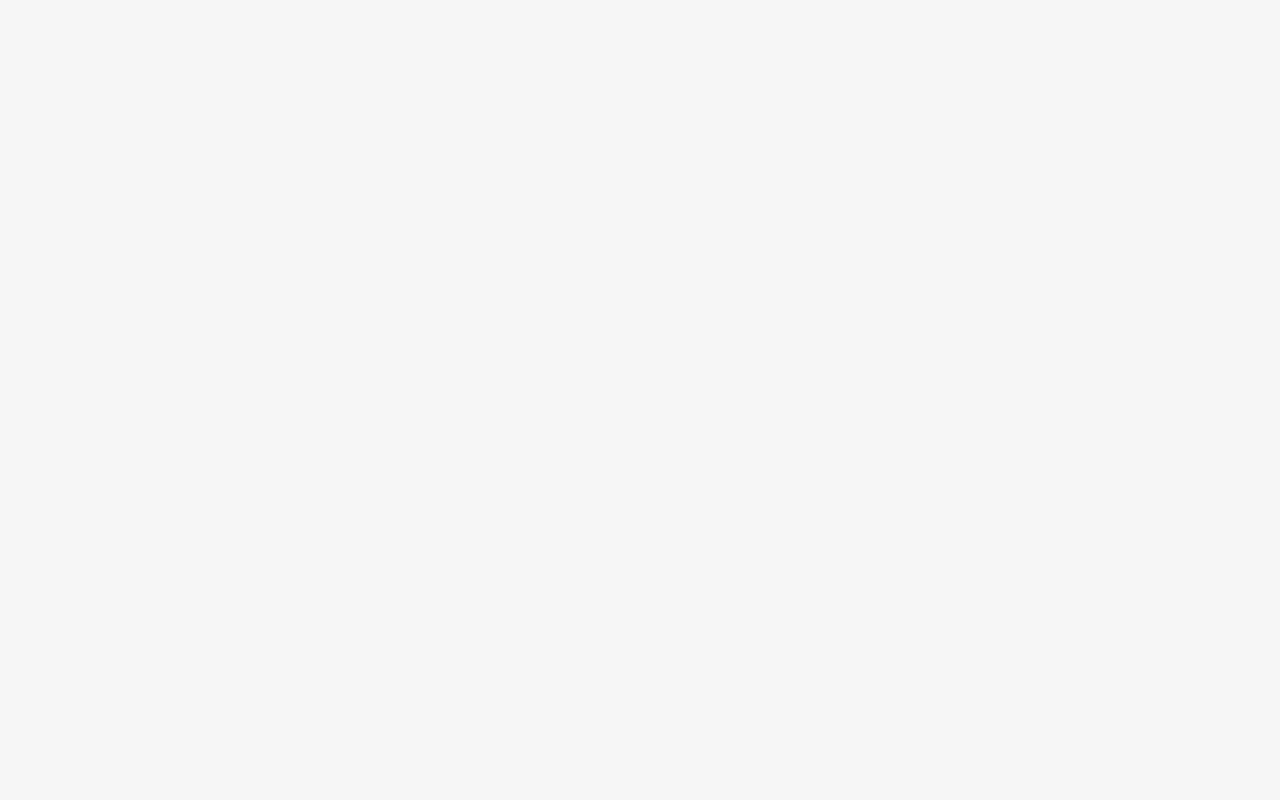
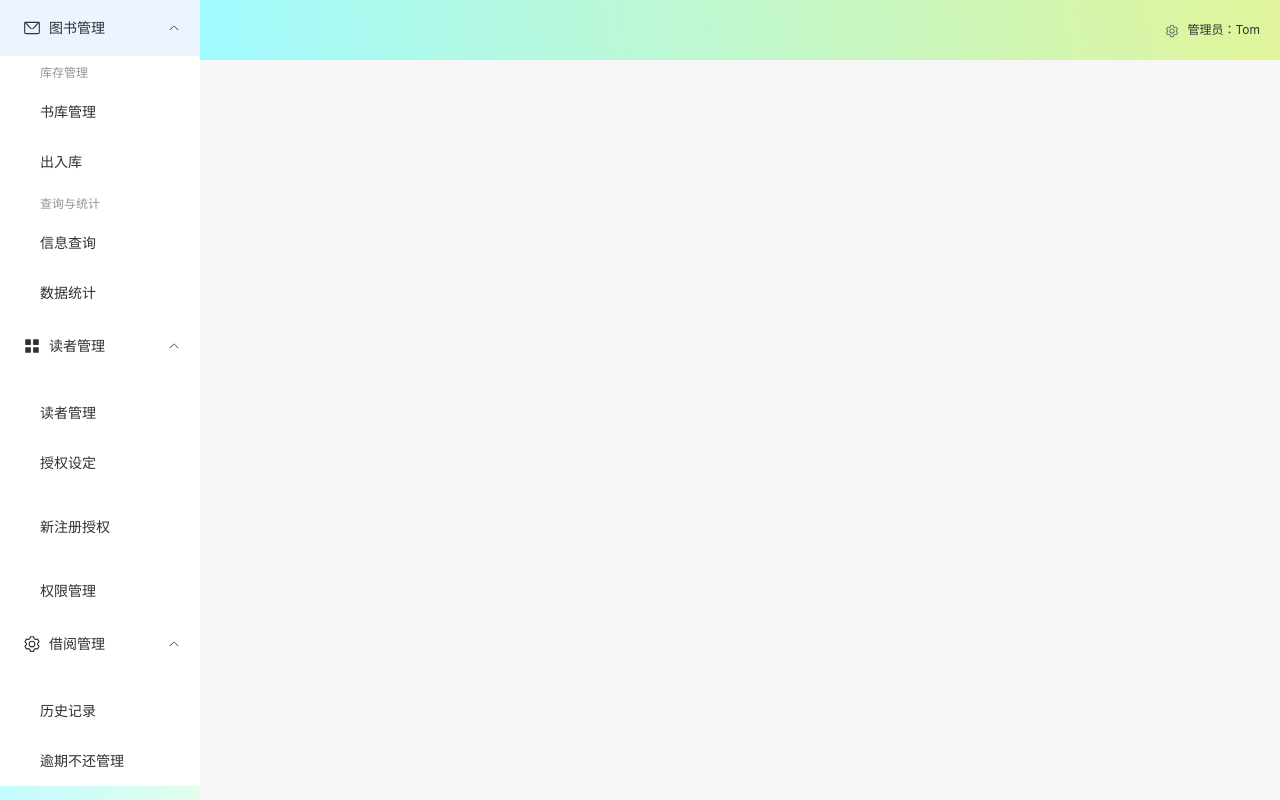
Before and after one commit to YusJade/Vue3-Element-Plus-Web, a Vue app: page /workspace in a window 1280 px wide. Before the commit this address had no page. Built offline with nearby package versions, Linux system fonts and the light colour scheme.

Commit message:
搭建管理员workspace和库存管理页面

```diff
--- a/src/components/TableC.vue
+++ b/src/components/TableC.vue
@@ -64,8 +64,8 @@
                 style="margin-right: 4px"
               >
                 <!-- <i v-if="item.icon" :class="item.icon"></i> -->
-                <el-icon>
-                  <component :is="item.icon" v-if="item.icon"></component>
+                <el-icon v-if="item.icon">
+                  <component :is="item.icon"></component>
                 </el-icon>
                 {{ item.text }}
               </el-button>
--- /dev/null
+++ b/src/views/InventoryManage.vue
@@ -0,0 +1,104 @@
+<template>
+  <el-button @click="addDialogVisable = true">新建书库</el-button>
+  <TableC v-bind="tableConfig">
+  </TableC>
+  <ElDialog v-model="editDialogVisable" title="编辑库存信息" width="400">
+    <div style="margin-bottom: 12px;">
+      <span>标题：</span>
+      <el-input v-model="inventoryInfoSelected.bookTitle"></el-input>
+      <span>作者：</span>
+      <el-input v-model="inventoryInfoSelected.author"></el-input>
+      <span>出版社：</span>
+      <el-input v-model="inventoryInfoSelected.publisher"></el-input>
+    </div>
+    <el-button type="primary" @click="editDialogVisable = false">保存</el-button>
+    <el-button type="info" @click="editDialogVisable = false">取消</el-button>
+  </ElDialog>
+
+  <ElDialog v-model="addDialogVisable" title="添加库存信息" width="400">
+    <div style="margin-bottom: 12px;">
+      <span>标题：</span>
+      <el-input v-model="inventoryInfoAdded.bookTitle"></el-input>
+      <span>作者：</span>
+      <el-input v-model="inventoryInfoAdded.author"></el-input>
+      <span>出版社：</span>
+      <el-input v-model="inventoryInfoAdded.publisher"></el-input>
+    </div>
+    <el-button type="primary" @click="addDialogVisable = false">保存</el-button>
+    <el-button type="info" @click="addDialogVisable = false">取消</el-button>
+  </ElDialog>
+</template>
+
+<script lang="ts" setup>
+import TableC from '@/components/TableC.vue'
+import { TableConfigInterface } from '@/components/TableC.vue'
+import { Book, BookInventory } from '@/type'
+import { Message } from '@/utils/message';
+import { ElDialog } from 'element-plus';
+import { ref, toRaw } from 'vue'
+
+const inventoryInfoSelected = ref<BookInventory>()
+const inventoryInfoAdded = ref<BookInventory>({
+
+})
+let editDialogVisable = ref<boolean>(false)
+let addDialogVisable = ref<boolean>(false)
+
+const tableConfig: TableConfigInterface = {
+  api: '/book-inventory/list',
+  columns: [
+    {
+      prop: 'inventoryId',
+      label: '书库编号',
+    },
+    {
+      prop: 'bookTitle',
+      label: '图书标题',
+    },
+    {
+      prop: 'author',
+      label: '作者',
+    },
+    {
+      prop: 'publisher',
+      label: '出版社',
+    },
+    {
+      prop: 'categoryId',
+      label: '分类编号',
+    },
+    {
+      prop: 'quantity',
+      label: '在库数目',
+    }
+  ],
+  operation: {
+    columns: [
+      {
+        click: (row: BookInventory) => {
+          inventoryInfoSelected.value = toRaw(row)
+          editDialogVisable.value = true
+          Message('编辑库存信息')
+        },
+        text: '编辑',
+        // icon: '',
+        type: 'primary'
+      },
+      {
+        click: () => {},
+        text: '出入库',
+        type: 'warning'
+      },
+      {
+        click: () => {},
+        text: '删除',
+        type: 'danger'
+      },
+    ]
+  }
+}
+
+</script>
+
+<style>
+</style>
--- /dev/null
+++ b/src/views/WorkSpace.vue
@@ -0,0 +1,115 @@
+<template>
+  <el-container class="layout-container-demo" style="height: 100%">
+    <el-aside width="200px">
+      <el-scrollbar>
+        <el-menu :default-openeds="['1', '2', '3']" :router="true">
+          <el-sub-menu index="1">
+            <template #title>
+              <el-icon><message /></el-icon>图书管理
+            </template>
+            <el-menu-item-group title="库存管理">
+              <el-menu-item index="/workspace/inventory-manage">书库管理</el-menu-item>
+              <el-menu-item index="1-3-2">出入库</el-menu-item>
+            </el-menu-item-group>
+            <el-menu-item-group title="查询与统计">
+              <el-menu-item index="1-4-1">信息查询</el-menu-item>
+              <el-menu-item index="1-4-1">数据统计</el-menu-item>
+            </el-menu-item-group>
+          </el-sub-menu>
+          <el-sub-menu index="2">
+            <template #title>
+              <el-icon><icon-menu /></el-icon>读者管理
+            </template>
+            <el-menu-item-group>
+              <template #title></template>
+              <el-menu-item index="2-1">读者管理</el-menu-item>
+              <el-menu-item index="2-2">授权设定</el-menu-item>
+            </el-menu-item-group>
+            <el-menu-item-group title="">
+              <el-menu-item index="2-3">新注册授权</el-menu-item>
+            </el-menu-item-group>
+            <el-menu-item-group title="">
+              <el-menu-item index="2-4">权限管理</el-menu-item>
+            </el-menu-item-group>
+          </el-sub-menu>
+          <el-sub-menu index="3">
+            <template #title>
+              <el-icon><setting /></el-icon>借阅管理
+            </template>
+            <el-menu-item-group>
+              <!-- <template #title>Group 1</template> -->
+              <el-menu-item index="3-1">历史记录</el-menu-item>
+              <el-menu-item index="3-2">逾期不还管理</el-menu-item>
+            </el-menu-item-group>
+          </el-sub-menu>
+        </el-menu>
+      </el-scrollbar>
+    </el-aside>
+
+    <el-container>
+      <el-header style="text-align: right; font-size: 12px">
+        <div class="toolbar">
+          <el-dropdown>
+            <el-icon style="margin-right: 8px; margin-top: 1px">
+              <setting />
+            </el-icon>
+            <template #dropdown>
+              <el-dropdown-menu>
+                <el-dropdown-item>View</el-dropdown-item>
+                <el-dropdown-item>Add</el-dropdown-item>
+                <el-dropdown-item>Delete</el-dropdown-item>
+              </el-dropdown-menu>
+            </template>
+          </el-dropdown>
+          <span>管理员：Tom</span>
+        </div>
+      </el-header>
+
+      <el-main>
+        <el-scrollbar>
+          <RouterView></RouterView>
+        </el-scrollbar>
+      </el-main>
+    </el-container>
+  </el-container>
+</template>
+
+<script lang="ts" setup>
+import { ref } from 'vue'
+import { Menu as IconMenu, Message, Setting } from '@element-plus/icons-vue'
+import InventoryManage from './InventoryManage.vue';
+
+const item = {
+  date: '2016-05-02',
+  name: 'Tom',
+  address: 'No. 189, Grove St, Los Angeles',
+}
+const tableData = ref(Array.from({ length: 20 }).fill(item))
+</script>
+
+<style scoped>
+.layout-container-demo .el-header {
+  position: relative;
+  background-image: -webkit-linear-gradient(10deg, #A0FAFF, #E1F59A);
+  /* background-color: var(--el-color-primary-light-7); */
+  color: var(--el-text-color-primary);
+}
+.layout-container-demo .el-aside {
+  color: var(--el-text-color-primary);
+  background-image: -webkit-linear-gradient(10deg, #C2FCFF, #F8FFDE);
+  /* background: var(--el-color-primary-light-8); */
+}
+.layout-container-demo .el-menu {
+  border-right: none;
+}
+.layout-container-demo .el-main {
+  padding: 0;
+}
+.layout-container-demo .toolbar {
+  display: inline-flex;
+  align-items: center;
+  justify-content: center;
+  height: 100%;
+  right: 20px;
+}
+</style>
```
Also changed, not shown: src/router/index.ts (+10 -0 lines).
